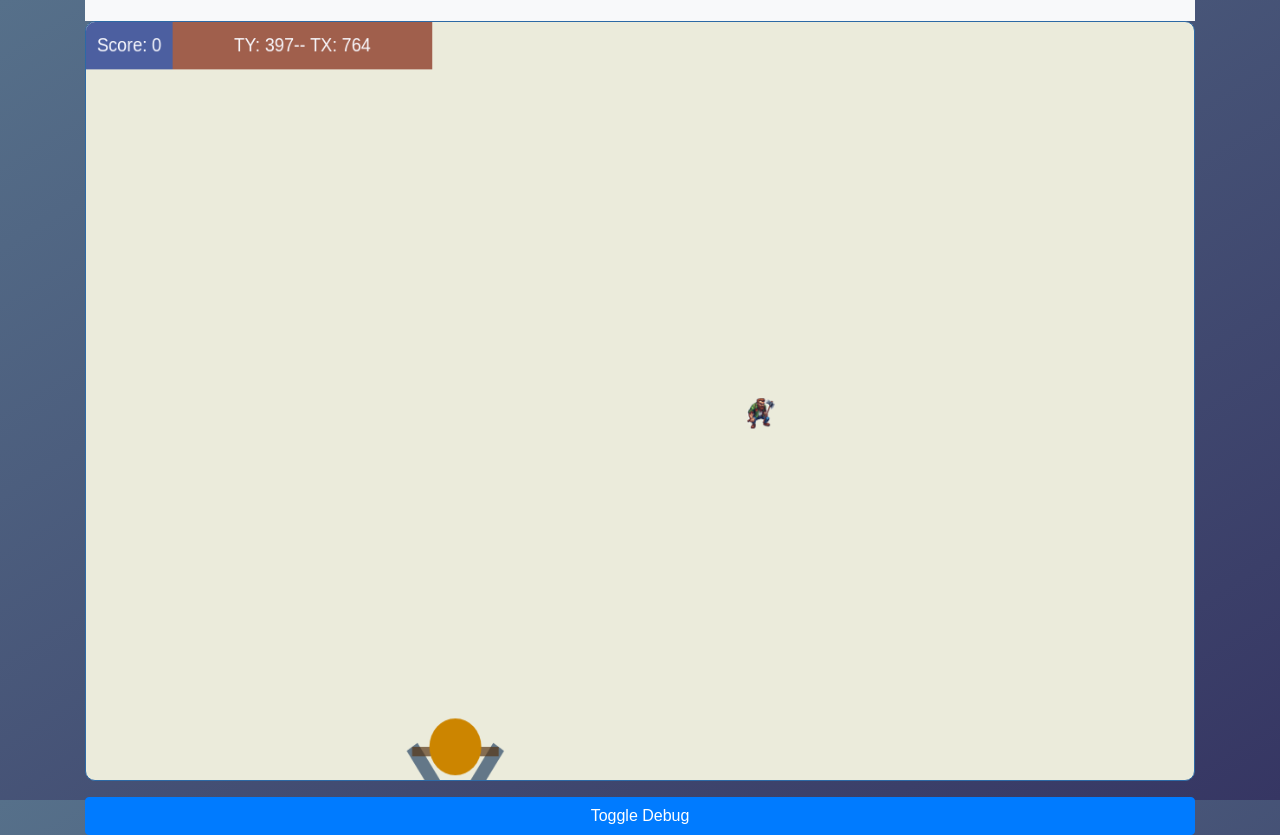
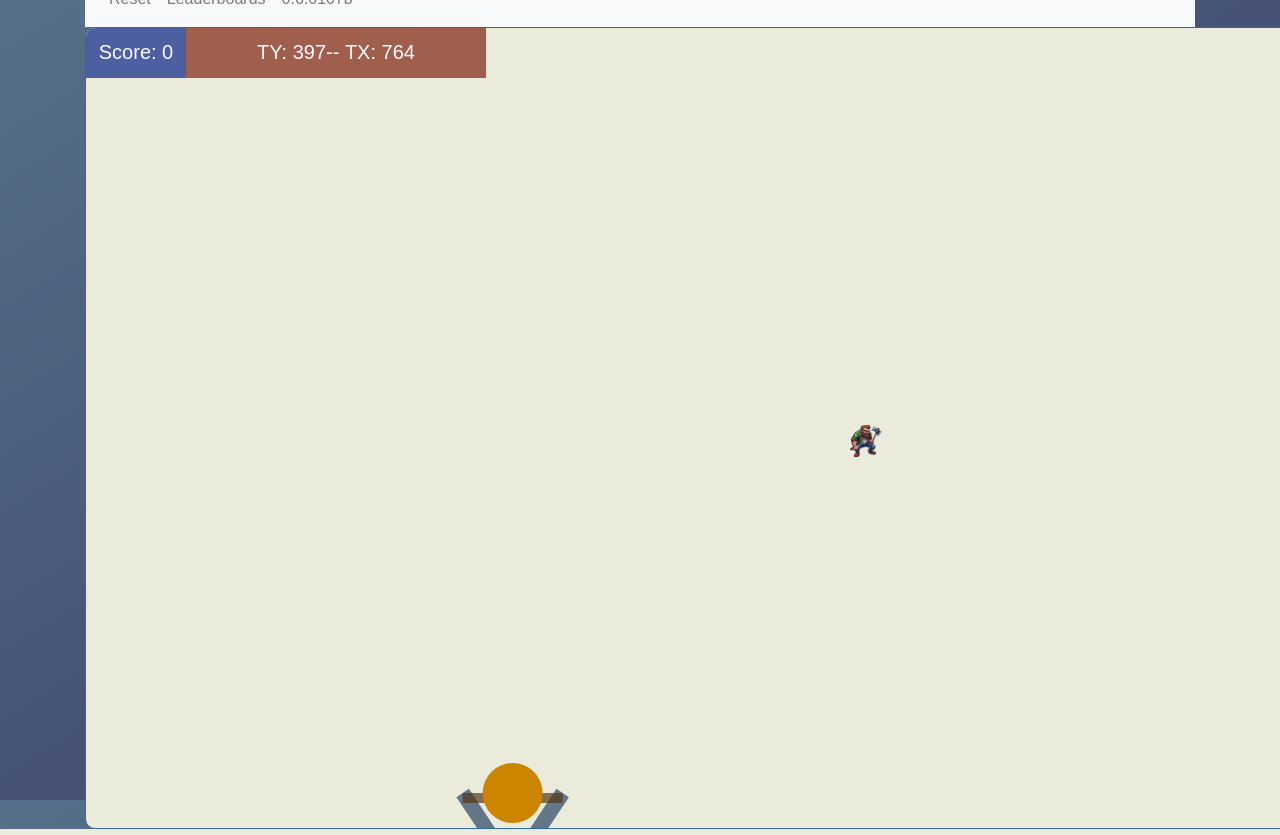
Before and after one commit to beckerist/beckerist.github.io, a PHP site: page / in a window 1280 px wide; the page is wider, and only the part inside the window is pictured. Run offline with PHP 8.4, Linux system fonts and the light colour scheme; some libraries are stand-ins or nearby versions.

Commit message:
more scaling

```diff
--- a/assets/script.js
+++ b/assets/script.js
@@ -15,7 +15,7 @@ const maxtargetY = canvas.height * 0.2;
 const mintargetY = canvas.height / 2;
 const targetFPS = 60;
 const interval = 1000 / targetFPS;
-const version = "0.6.0107";
+const version = "0.6.0107b";
 
 // Variables that the program changes
 let isDragging = false;
--- a/assets/style.css
+++ b/assets/style.css
@@ -16,8 +16,6 @@ canvas {
     border-radius: 10px; /* Rounded corners */
     display: block; /* Block display */
     margin: auto; /* Centered horizontally */
-    width: 100%; /* Full width */
-    height: calc(100vh - 40px); /* Full height minus margins */
     box-sizing: border-box; /* Include padding and border in total width/height */
 }
 
--- a/index.html
+++ b/index.html
@@ -31,12 +31,11 @@
             </div>
         </nav>
         <canvas id="gameCanvas"></canvas>
-        <button id="toggleDebug" class="btn btn-primary mt-3">Toggle Debug</button>
+        <!-- button id="toggleDebug" class="btn btn-primary mt-3">Toggle Debug</button>
         <div id="debugDiv" class="mt-3" style="display: none;">
             <div class="p-3 border bg-warning">Debug Information</div>
-        </div>
+        </div -->
     </div>
-    <!-- Bootstrap JS and dependencies -->
     <script src="https://code.jquery.com/jquery-3.5.1.slim.min.js"></script>
     <script src="https://cdn.jsdelivr.net/npm/@popperjs/core@2.9.2/dist/umd/popper.min.js"></script>
     <script src="https://stackpath.bootstrapcdn.com/bootstrap/4.5.2/js/bootstrap.min.js"></script>
```
